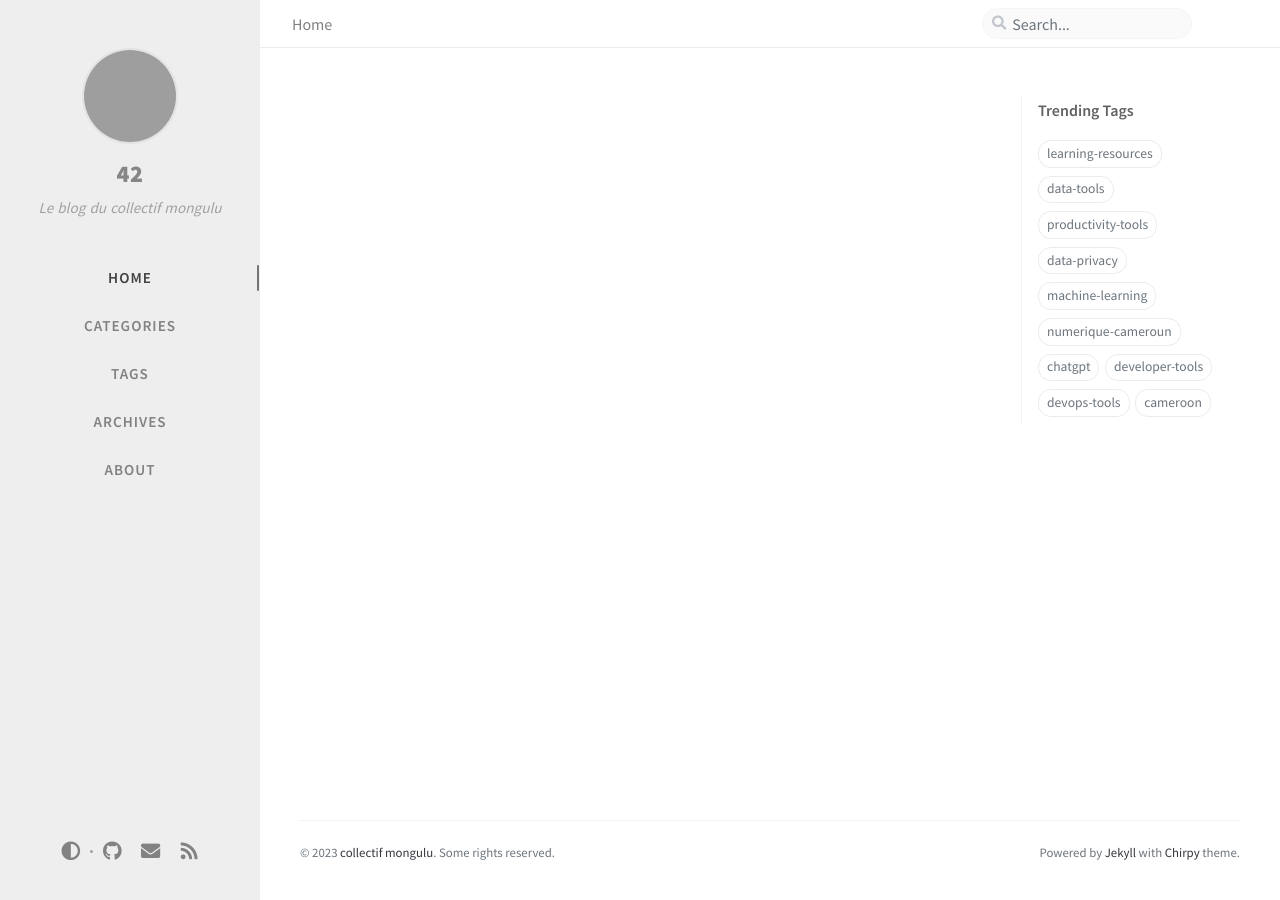
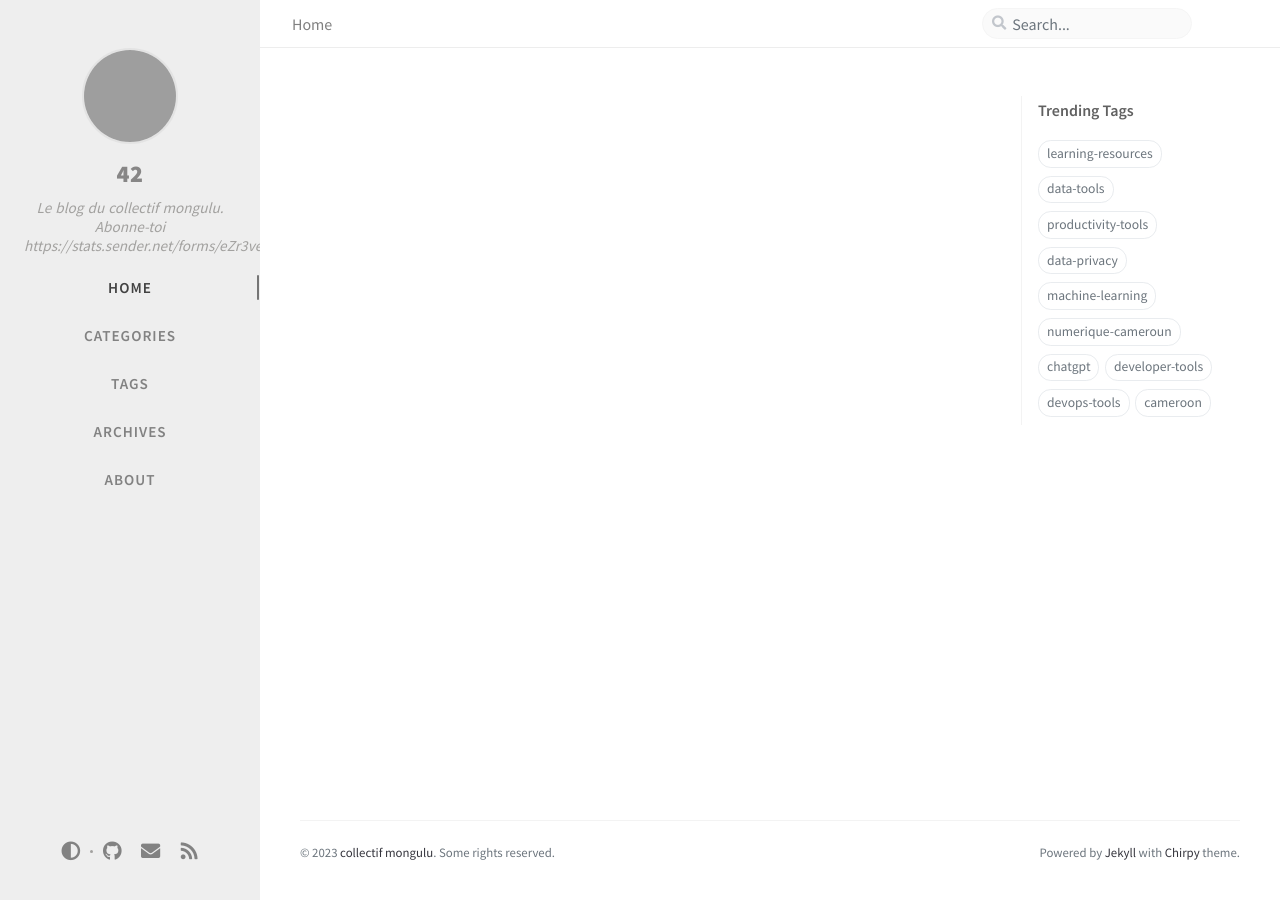
Before and after one commit to mongulu-cm/lobembe, a Jekyll site: the page built from meeting_notes/index.html, in a window 1280 px wide. Built offline with Jekyll 4.4.1, drawn with Linux system fonts in a browser that asks for light colours; nearby versions of some CDN libraries; comment, search, counter and statistics services are not loaded; grey boxes are pictures that could not be loaded.

Commit message:
refactor: add subscription url

```diff
--- a/meeting_notes/_config.yml
+++ b/meeting_notes/_config.yml
@@ -23,7 +23,7 @@ timezone: Europe/Paris
 
 title: 42                          # the main title
 
-tagline: Le blog du collectif mongulu    # it will display as the sub-title
+tagline: Le blog du collectif mongulu. Abonne-toi https://stats.sender.net/forms/eZr3ve/view    # it will display as the sub-title
 
 description: >-                        # used by seo meta and the atom feed
   Le blog du collectif mongulu. Vous y trouverez nos notes de réunions avec plein d'outils tech recommandés
```
